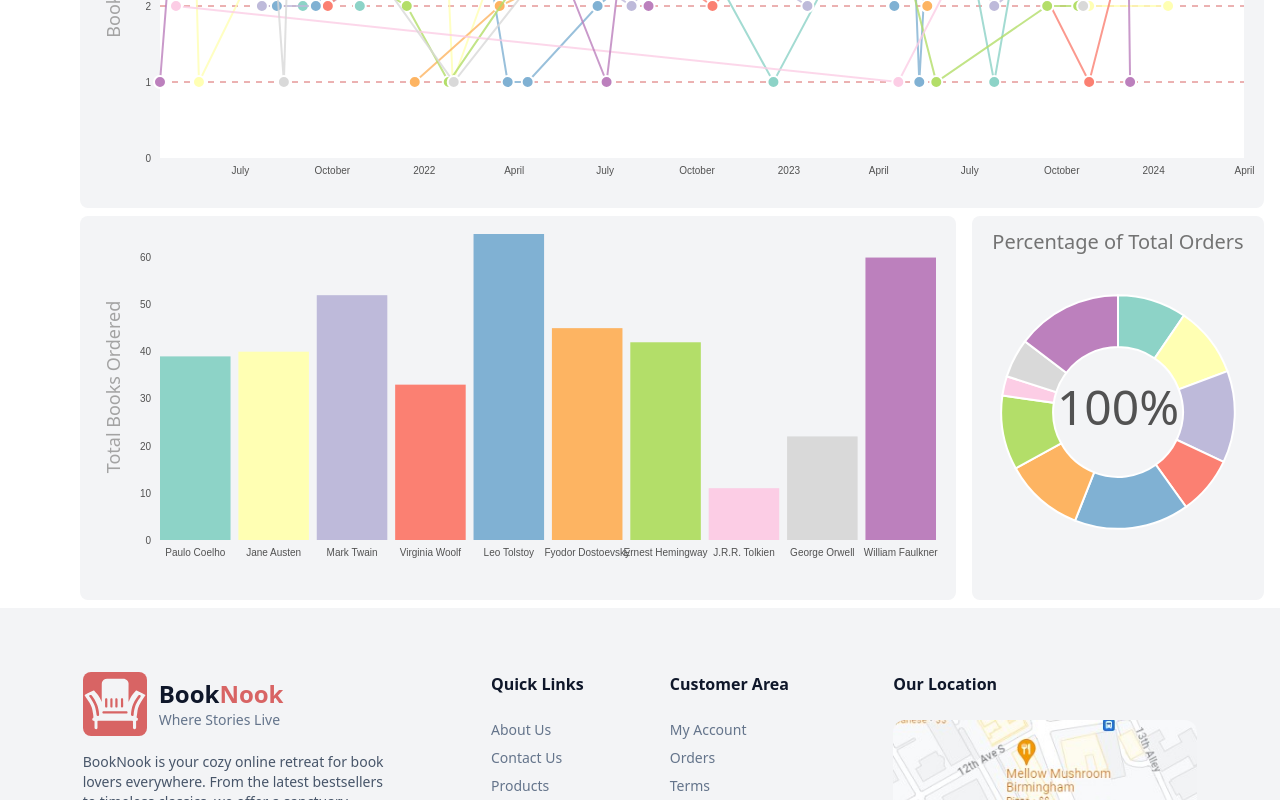
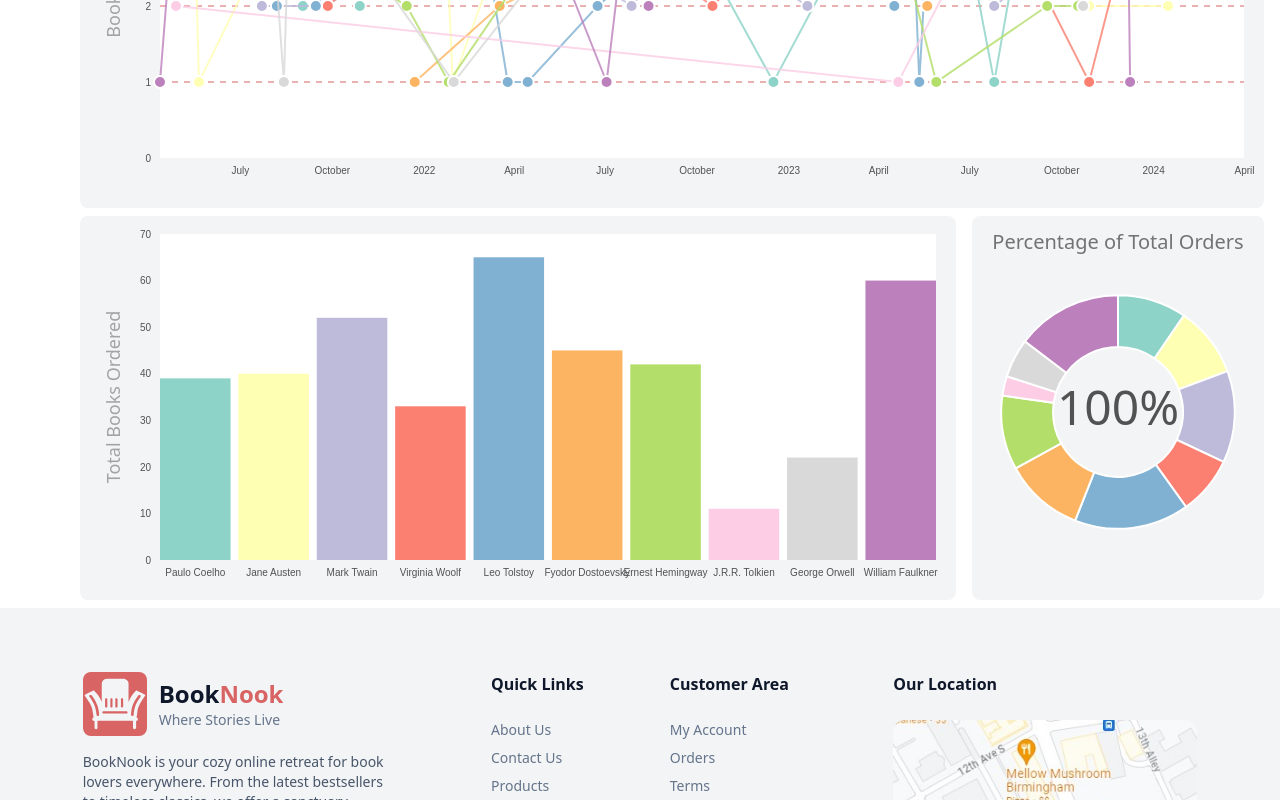
Before and after one commit to francoisdillinger/book_nook_frontend, a React (Vite) app: page / in a window 1280 px wide. Shown: the part 642-1442 px from the top of the page. Built offline with nearby package versions, Linux system fonts and the light colour scheme.

Commit message:
created additionalPadding variable to give the top of the chart in lineChart component

```diff
--- a/src/components/ChartComponents/AuthorsChart/AuthorsAdminBarChart.tsx
+++ b/src/components/ChartComponents/AuthorsChart/AuthorsAdminBarChart.tsx
@@ -70,7 +70,9 @@ export default function AuthorsAdminBarChart({
 }: AuthorsAdminBarChartType) {
 	const svgWidth = width;
 	const svgHeight = height;
-	const graphHeight = svgHeight - margin.top - margin.bottom;
+	const additionalPadding = 20;
+	const graphHeight =
+		svgHeight - margin.top - margin.bottom + additionalPadding;
 	const graphWidth = svgWidth - margin.left - margin.right;
 	const [reducedAuthorsData, setReducedAuthorsData] =
 		useState<ReducedAuthorsDataType[]>();
@@ -127,18 +129,18 @@ export default function AuthorsAdminBarChart({
 	// 		) || 0,
 	// 	])
 	// 	.range([graphHeight, 0]);
-
+	const topPadding = 5;
 	const y = d3
 		.scaleLinear()
 		.domain([
 			0,
-			d3.max(
+			(d3.max(
 				paginatedList
 					? paginatedList
 							.map((author) => author.totalItems)
 							.filter((value) => value !== undefined && !isNaN(value))
 					: [0]
-			) || 0,
+			) || 0) + topPadding,
 		])
 		.range([graphHeight, 0]);
 
@@ -166,6 +168,13 @@ export default function AuthorsAdminBarChart({
 					height={graphHeight}
 					transform={`translate(${margin.left},${10})`}
 				>
+					<rect
+						x="0"
+						y="0"
+						width={graphWidth}
+						height={graphHeight}
+						fill="white"
+					/>
 					{hasData && (
 						<BarChartXAxis
 							xScale={x}
```
